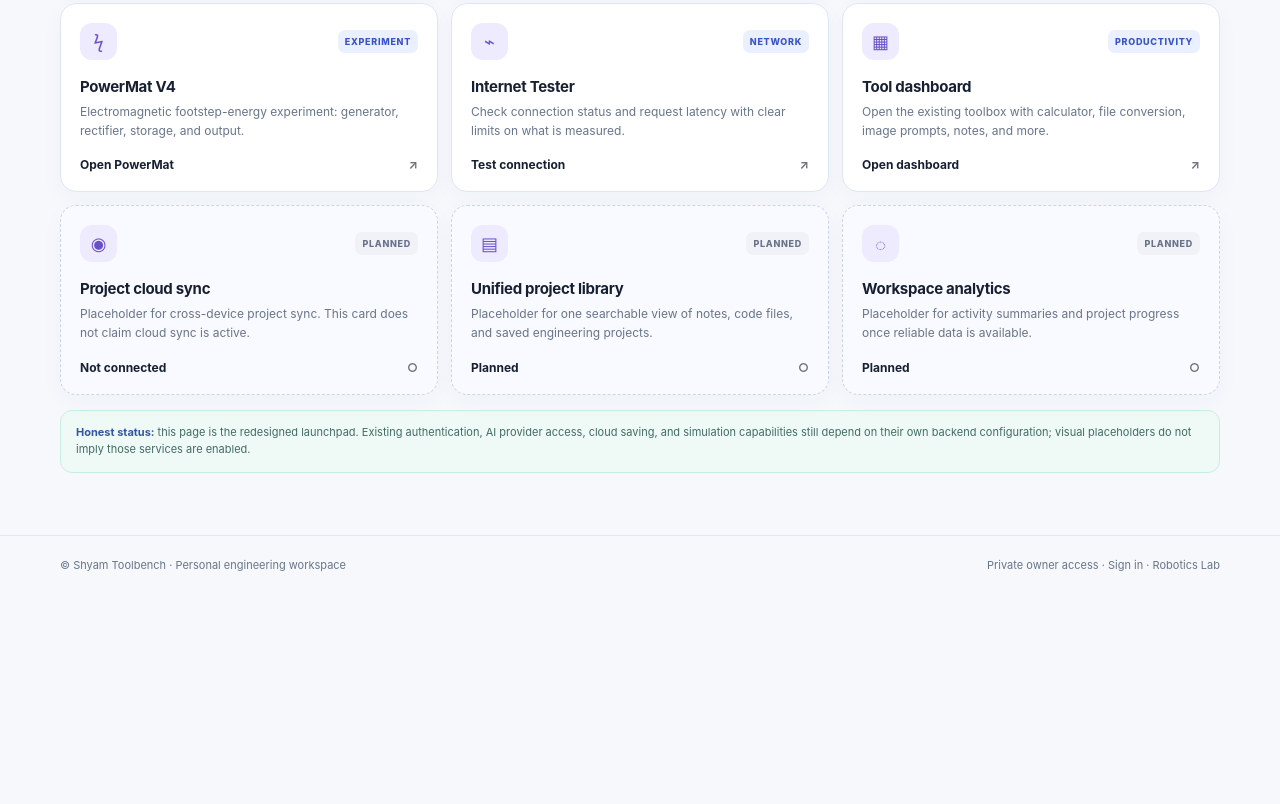
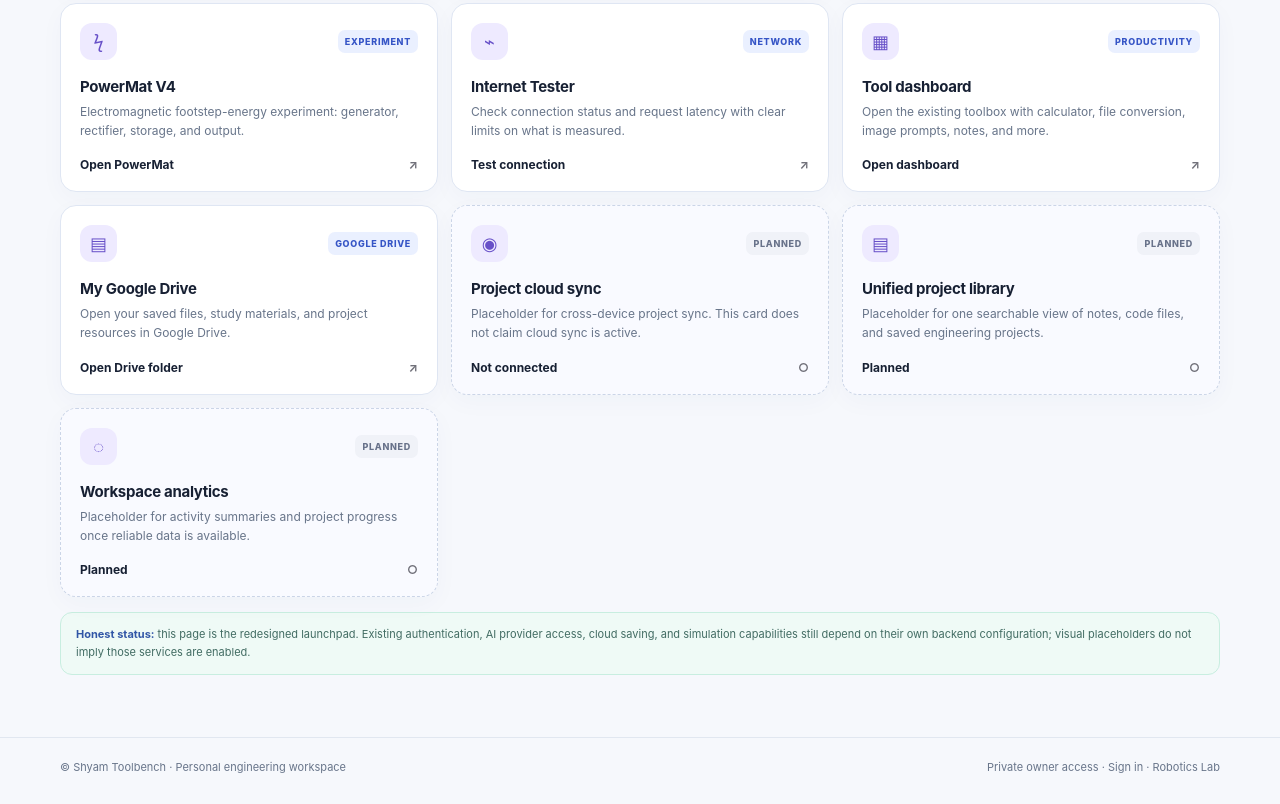
Before and after one commit to mindsclub20/personal, a plain HTML site: page index.html in a window 1280 px wide. Shown: the part 872-1676 px from the top of the page. Before the commit the page ends 1474 px from the top, so only its background shows below. Drawn offline with Linux system fonts and the light colour scheme.

Commit message:
Add Google Drive folder shortcut to homepage (#15)

```diff
--- a/index.html
+++ b/index.html
@@ -33,6 +33,7 @@ a{color:inherit;text-decoration:none}button,a{-webkit-tap-highlight-color:transp
 <a class="tool" href="/powermat-v4.html"><div class="tool-top"><span class="tool-icon">ϟ</span><span class="tag">EXPERIMENT</span></div><h3>PowerMat V4</h3><p>Electromagnetic footstep-energy experiment: generator, rectifier, storage, and output.</p><div class="tool-foot">Open PowerMat <span>↗</span></div></a>
 <a class="tool" href="/internet-tester.html"><div class="tool-top"><span class="tool-icon">⌁</span><span class="tag">NETWORK</span></div><h3>Internet Tester</h3><p>Check connection status and request latency with clear limits on what is measured.</p><div class="tool-foot">Test connection <span>↗</span></div></a>
 <a class="tool" href="/dashboard.html"><div class="tool-top"><span class="tool-icon">▦</span><span class="tag">PRODUCTIVITY</span></div><h3>Tool dashboard</h3><p>Open the existing toolbox with calculator, file conversion, image prompts, notes, and more.</p><div class="tool-foot">Open dashboard <span>↗</span></div></a>
+<a class="tool" href="https://drive.google.com/drive/folders/10LZM0gtGH4587m56U8kLajScW3ecJXZF?usp=drive_link" target="_blank" rel="noopener noreferrer"><div class="tool-top"><span class="tool-icon">▤</span><span class="tag">GOOGLE DRIVE</span></div><h3>My Google Drive</h3><p>Open your saved files, study materials, and project resources in Google Drive.</p><div class="tool-foot">Open Drive folder <span>↗</span></div></a>
 <div class="tool disabled"><div class="tool-top"><span class="tool-icon">◉</span><span class="tag">PLANNED</span></div><h3>Project cloud sync</h3><p>Placeholder for cross-device project sync. This card does not claim cloud sync is active.</p><div class="tool-foot">Not connected <span>○</span></div></div>
 <div class="tool disabled"><div class="tool-top"><span class="tool-icon">▤</span><span class="tag">PLANNED</span></div><h3>Unified project library</h3><p>Placeholder for one searchable view of notes, code files, and saved engineering projects.</p><div class="tool-foot">Planned <span>○</span></div></div>
 <div class="tool disabled"><div class="tool-top"><span class="tool-icon">◌</span><span class="tag">PLANNED</span></div><h3>Workspace analytics</h3><p>Placeholder for activity summaries and project progress once reliable data is available.</p><div class="tool-foot">Planned <span>○</span></div></div>
```
